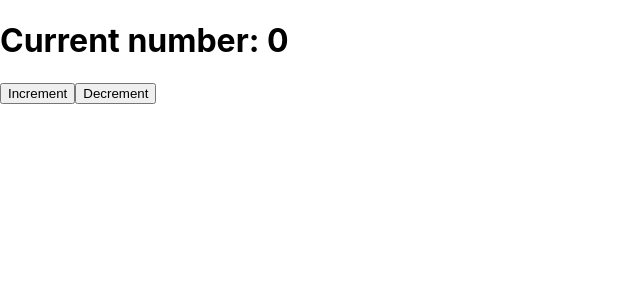
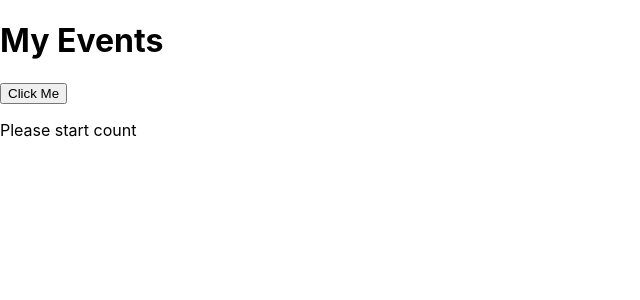
Before and after one commit to mdajgarhossain/React-Redux-Workshop, a React app: page / in a window 1280 px wide. Shown: the top 300 px of the page, without its empty margins (0-640 px from the left). Built offline with nearby package versions, Linux system fonts and the light colour scheme; the HTML template or start-up script is replaced by a standard one.

Commit message:
Events brief

```diff
--- a/src/components/App.jsx
+++ b/src/components/App.jsx
@@ -1,6 +1,7 @@
 import React, {Component} from 'react';
 import Profile from './profile';
 import MyState from './state';
+import MyEvents from './my_events';
 
 class App extends Component {
 
@@ -13,7 +14,9 @@ class App extends Component {
                         <Profile id={2}/>
                         <Profile id={3}/> */}
 
-                        <MyState />
+                        {/* <MyState /> */}
+
+                        <MyEvents />
 
                     </div>
                 </div>
--- /dev/null
+++ b/src/components/my_events/click_me.jsx
@@ -0,0 +1,54 @@
+import React, { Component } from 'react';
+
+class ClickMe extends Component {
+
+    /*componentDidMount() {
+        const btn = document.getElementById('my-btn');
+        btn.addEventListener('click', () => {
+            alert('Ha ha ha! This is an alert!');
+        });
+    }*/
+
+    /*handleClick = (event, target) => {
+        console.log(target);
+    }*/
+
+    state = {
+        count: 0
+    };
+
+    handleClick = () => {
+        // this.setState((prevState) => ({count: prevState.count + 1}));
+
+        this.setState((prevState) => {
+            if(prevState.count === 10) {
+                return {
+                    count: 0
+                };
+            } else {
+                return {
+                    count: prevState.count + 1
+                };
+            }
+        });
+
+    }
+
+    render() {
+        const {count} = this.state;
+        return (
+            <div>
+                <button onClick={this.handleClick} className='btn btn-success'>
+                    Click Me
+                </button>
+                <br />
+                {/* {this.state.count > 0 ? <p>Test</p> : null} */}
+                {/* {count > 0 && <p>Count Value: {count}</p>} */}
+                {count > 0 ? <p>Count Value: {count}</p> : <p>Please start count</p>}
+
+            </div>
+        )
+    }
+}
+
+export default ClickMe;
--- /dev/null
+++ b/src/components/my_events/index.jsx
@@ -0,0 +1,15 @@
+import React, { Component } from 'react';
+import ClickMe from './click_me';
+
+class MyEvents extends Component {
+    render() {
+        return (
+            <div>
+                <h1>My Events</h1>
+                <ClickMe />
+            </div>
+        )
+    }
+}
+
+export default MyEvents;
```
